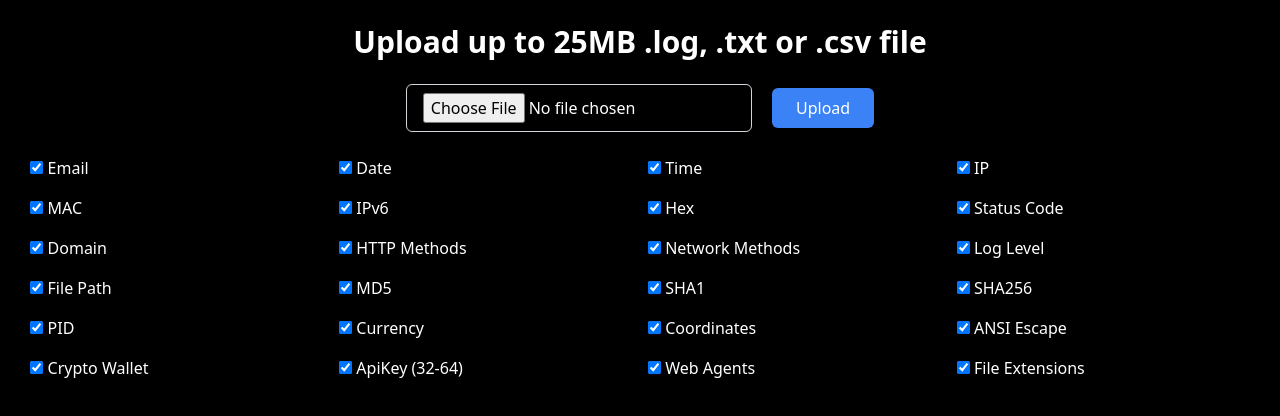
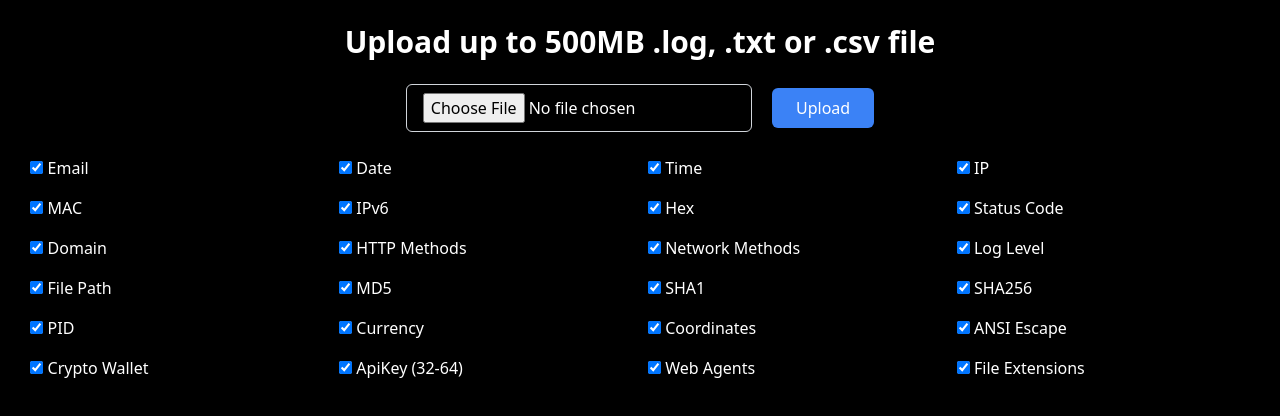
Before and after one commit to cfunkz/tailwind-log-parser, a plain HTML site: page index.html in a window 1280 px wide. Drawn offline with nearby package versions, Linux system fonts and the light colour scheme.

Commit message:
Update index.html

```diff
--- a/index.html
+++ b/index.html
@@ -10,7 +10,7 @@
 <body class="bg-black text-white">
 
 <div class="container mx-auto p-6 bg-black shadow-lg rounded-lg max-w-[99%]">
-    <h1 class="text-center text-3xl font-bold mb-6">Upload up to 25MB .log, .txt or .csv file</h1>
+    <h1 class="text-center text-3xl font-bold mb-6">Upload up to 500MB .log, .txt or .csv file</h1>
 
     <div class="text-center mb-6">
         <input type="file" id="fileInput" class="px-4 py-2 border border-gray-300 rounded-md mr-4" />
```
